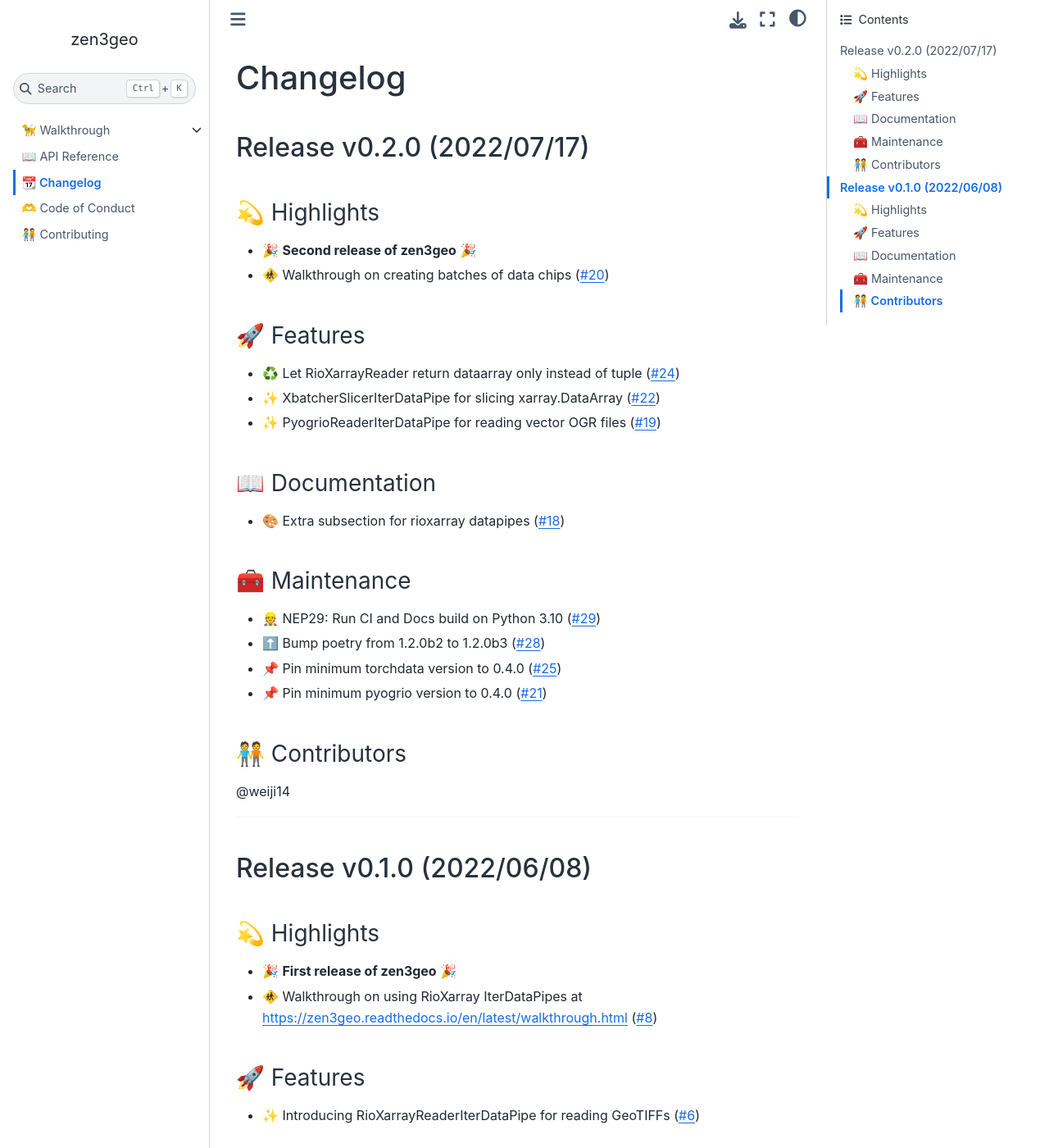
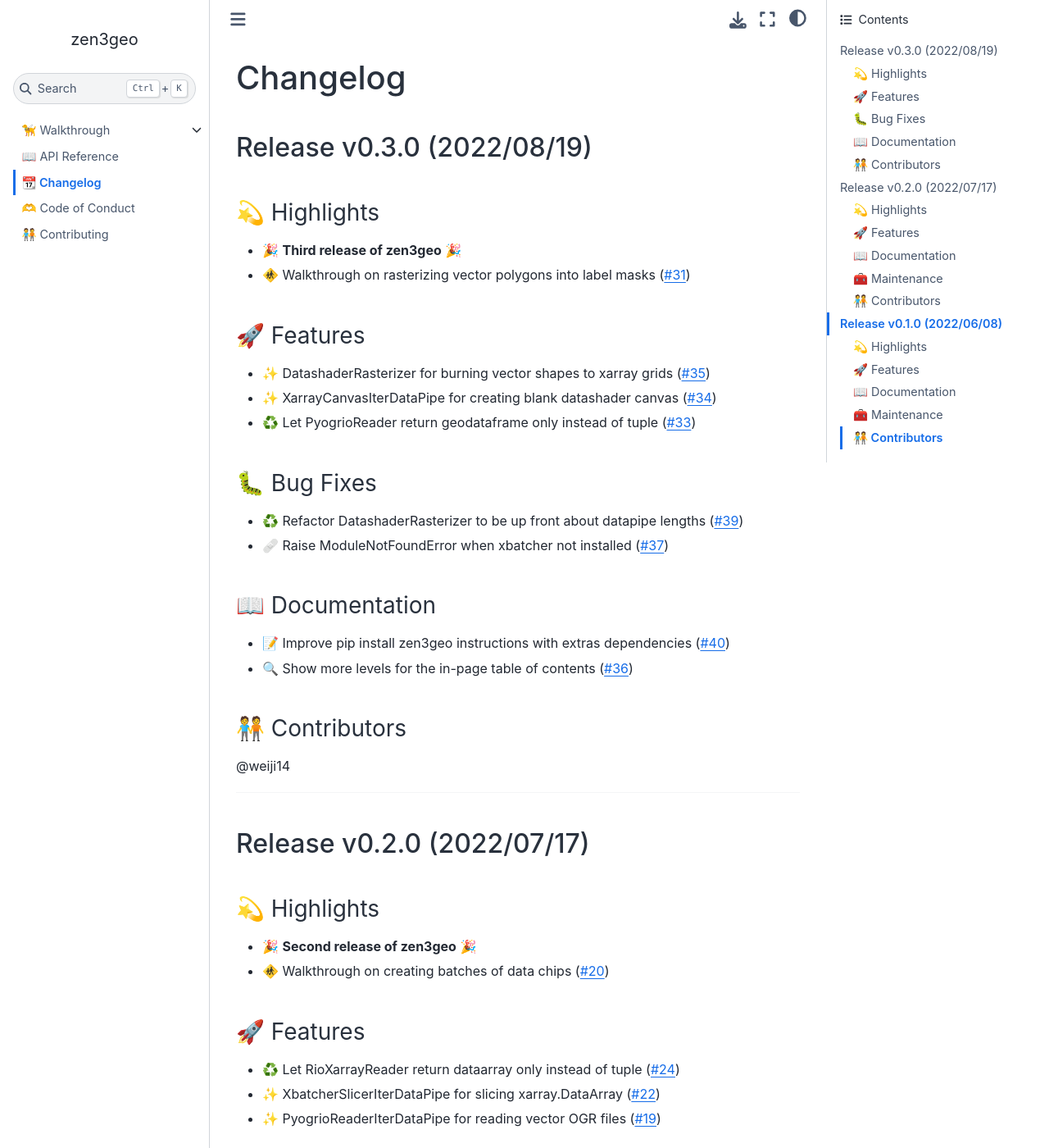
Before and after one commit to weiji14/zen3geo, a Jupyter Book: the page built from docs/changelog.md, in a window 1280 px wide and 1400 px high. Shown: the whole window at 82% size. Built offline with Jupyter Book 1.0.4 settings and Sphinx 7.4.7 and the Sphinx Book theme 1.1.4, drawn with Linux system fonts in a browser that asks for light colours.

Commit message:
:bookmark: Changelog entry for v0.3.0 (#41)
* :bookmark: Changelog entry for v0.3.0

Third minor release of zen3geo.

* :arrow_up: Bump zen3geo from 0.2.0 to 0.3.0

Bumps [zen3geo](https://github.com/weiji14/zen3geo) from 0.2.0 to 0.3.0.
- [Release notes](https://github.com/weiji14/zen3geo/releases)
- [Changelog](https://github.com/weiji14/zen3geo/blob/main/docs/changelog.md)
- [Commits](https://github.com/weiji14/zen3geo/compare/v0.2.0...v0.3.0)

```diff
--- a/docs/changelog.md
+++ b/docs/changelog.md
@@ -1,4 +1,33 @@
 # Changelog
+
+## Release v0.3.0 (2022/08/19)
+
+### 💫 Highlights
+
+* 🎉 **Third release of zen3geo** 🎉
+* 🚸 Walkthrough on rasterizing vector polygons into label masks ([#31](https://github.com/weiji14/zen3geo/pull/31))
+
+### 🚀 Features
+
+* ✨ DatashaderRasterizer for burning vector shapes to xarray grids ([#35](https://github.com/weiji14/zen3geo/pull/35))
+* ✨ XarrayCanvasIterDataPipe for creating blank datashader canvas ([#34](https://github.com/weiji14/zen3geo/pull/34))
+* ♻️ Let PyogrioReader return geodataframe only instead of tuple ([#33](https://github.com/weiji14/zen3geo/pull/33))
+
+### 🐛 Bug Fixes
+
+* ♻️ Refactor DatashaderRasterizer to be up front about datapipe lengths ([#39](https://github.com/weiji14/zen3geo/pull/39))
+* 🩹 Raise ModuleNotFoundError when xbatcher not installed ([#37](https://github.com/weiji14/zen3geo/pull/37))
+
+### 📖 Documentation
+
+* 📝 Improve pip install zen3geo instructions with extras dependencies ([#40](https://github.com/weiji14/zen3geo/pull/40))
+* 🔍 Show more levels for the in-page table of contents ([#36](https://github.com/weiji14/zen3geo/pull/36))
+
+### 🧑‍🤝‍🧑 Contributors
+
+@weiji14
+
+---
 
 ## Release v0.2.0 (2022/07/17)
 
--- a/pyproject.toml
+++ b/pyproject.toml
@@ -1,6 +1,6 @@
 [tool.poetry]
 name = "zen3geo"
-version = "0.2.0"
+version = "0.3.0"
 description = "The 🌏 data science library you've been waiting for~"
 authors = ["Wei Ji <23487320+weiji14@users.noreply.github.com>"]
 license = "LGPL-3.0-or-later"
```
